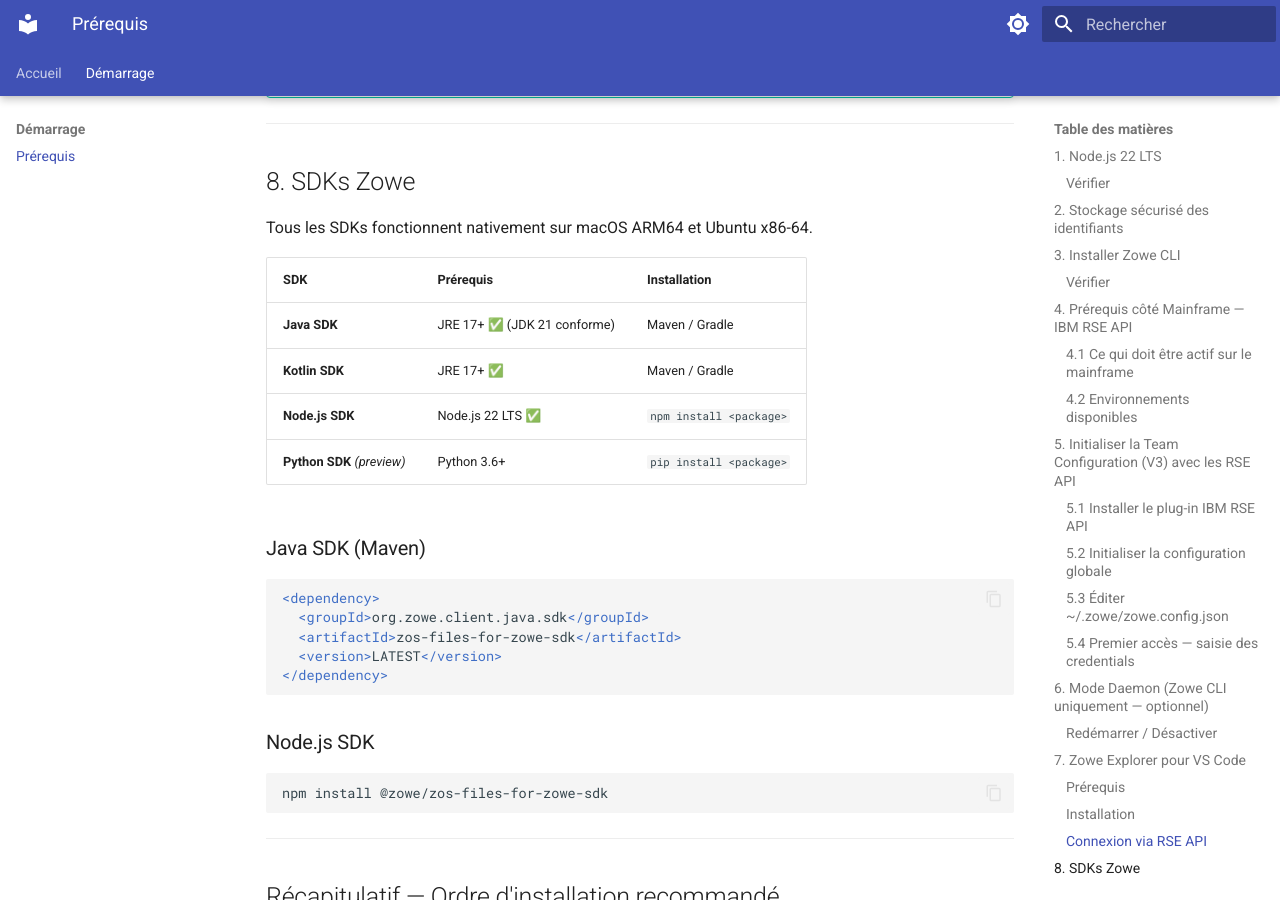
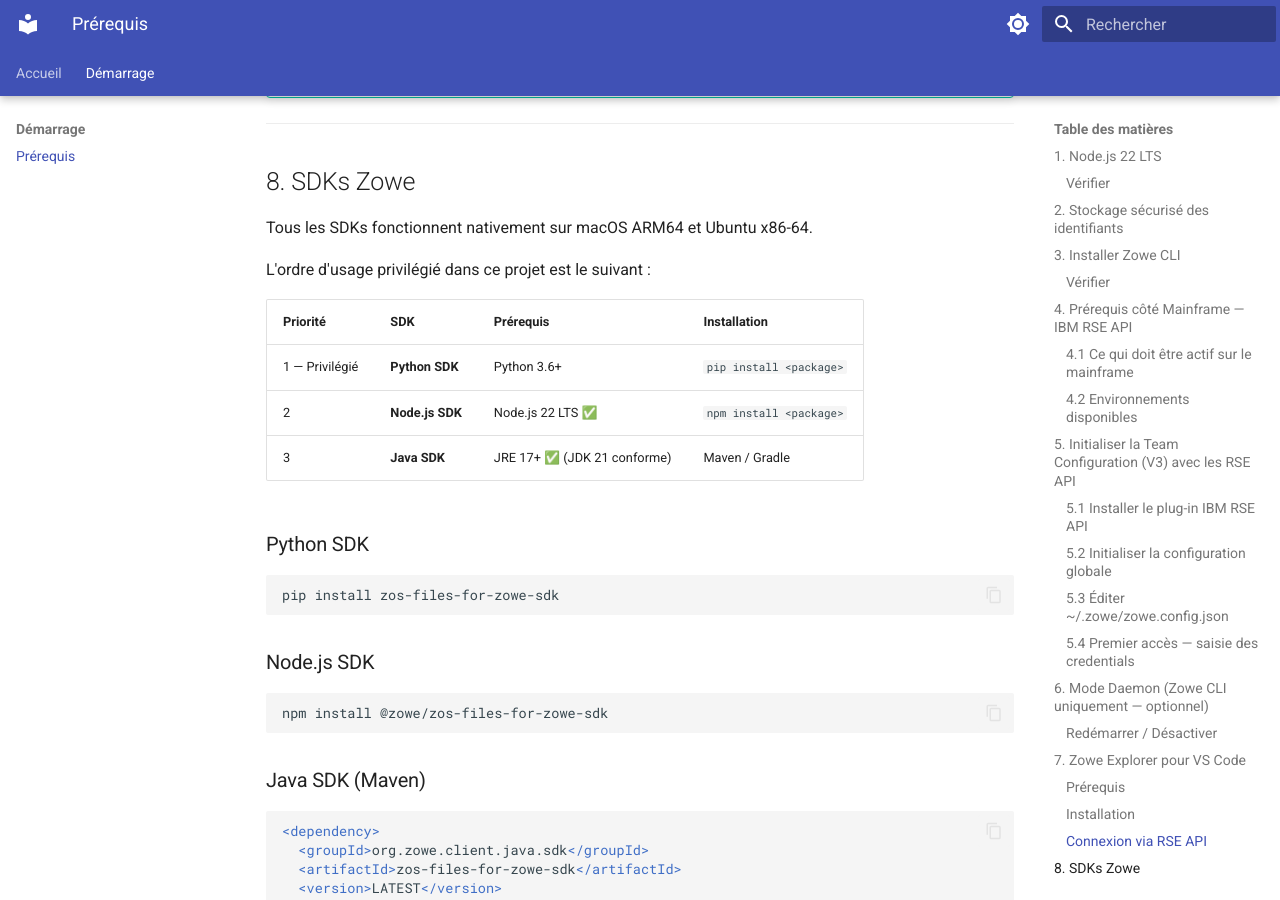
Before and after one commit to namnetes/zowe-client, an MkDocs documentation site: the page built from docs/getting-started/prerequisites.md, in a window 1280 px wide and 900 px high, scrolled down 6919 px. Built offline with MkDocs 1.6.1 and Material for MkDocs 9.7.7, drawn with Linux system fonts in a browser that asks for light colours.

Commit message:
docs: définir l'ordre de priorité des SDKs Zowe
Python en premier (privilégié), Node.js en second, Java en dernier.
Mise à jour du README et de la doc prérequis.

Co-Authored-By: Claude Sonnet 4.6 <noreply@anthropic.com>

````diff
--- a/docs/getting-started/prerequisites.md
+++ b/docs/getting-started/prerequisites.md
@@ -363,12 +363,25 @@ Le profil `rse_lpar1` apparaît dans les vues **Data Sets**, **USS** et **Jobs**
 
 Tous les SDKs fonctionnent nativement sur macOS ARM64 et Ubuntu x86-64.
 
-| SDK | Prérequis | Installation |
-|---|---|---|
-| **Java SDK** | JRE 17+ ✅ (JDK 21 conforme) | Maven / Gradle |
-| **Kotlin SDK** | JRE 17+ ✅ | Maven / Gradle |
-| **Node.js SDK** | Node.js 22 LTS ✅ | `npm install <package>` |
-| **Python SDK** *(preview)* | Python 3.6+ | `pip install <package>` |
+L'ordre d'usage privilégié dans ce projet est le suivant :
+
+| Priorité | SDK | Prérequis | Installation |
+|---|---|---|---|
+| 1 — Privilégié | **Python SDK** | Python 3.6+ | `pip install <package>` |
+| 2 | **Node.js SDK** | Node.js 22 LTS ✅ | `npm install <package>` |
+| 3 | **Java SDK** | JRE 17+ ✅ (JDK 21 conforme) | Maven / Gradle |
+
+### Python SDK
+
+```bash
+pip install zos-files-for-zowe-sdk
+```
+
+### Node.js SDK
+
+```bash
+npm install @zowe/zos-files-for-zowe-sdk
+```
 
 ### Java SDK (Maven)
 
@@ -378,12 +391,6 @@ Tous les SDKs fonctionnent nativement sur macOS ARM64 et Ubuntu x86-64.
   <artifactId>zos-files-for-zowe-sdk</artifactId>
   <version>LATEST</version>
 </dependency>
-```
-
-### Node.js SDK
-
-```bash
-npm install @zowe/zos-files-for-zowe-sdk
 ```
 
 ---
````
Also changed, not shown: README.md (+9 -9 lines).
